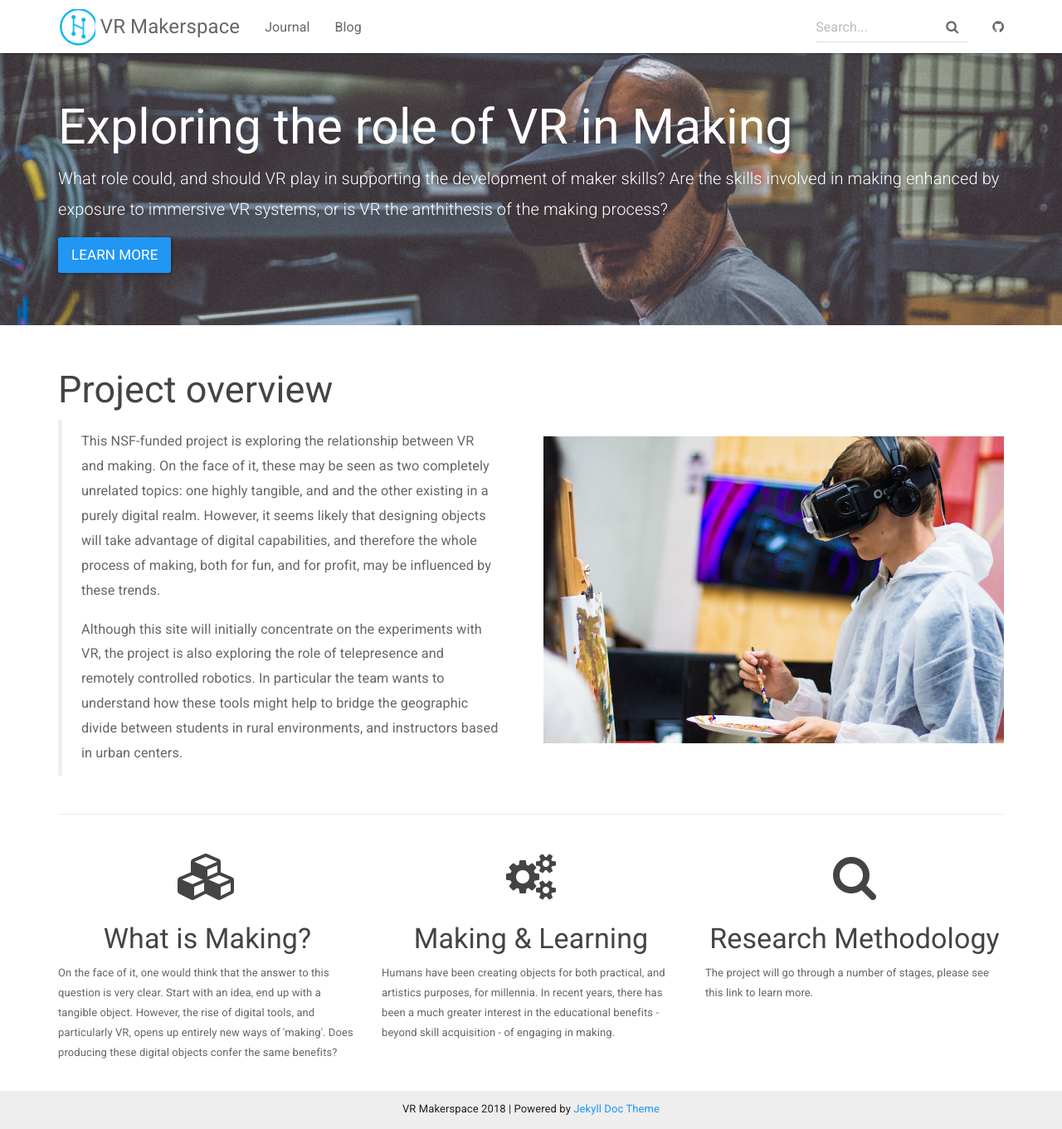
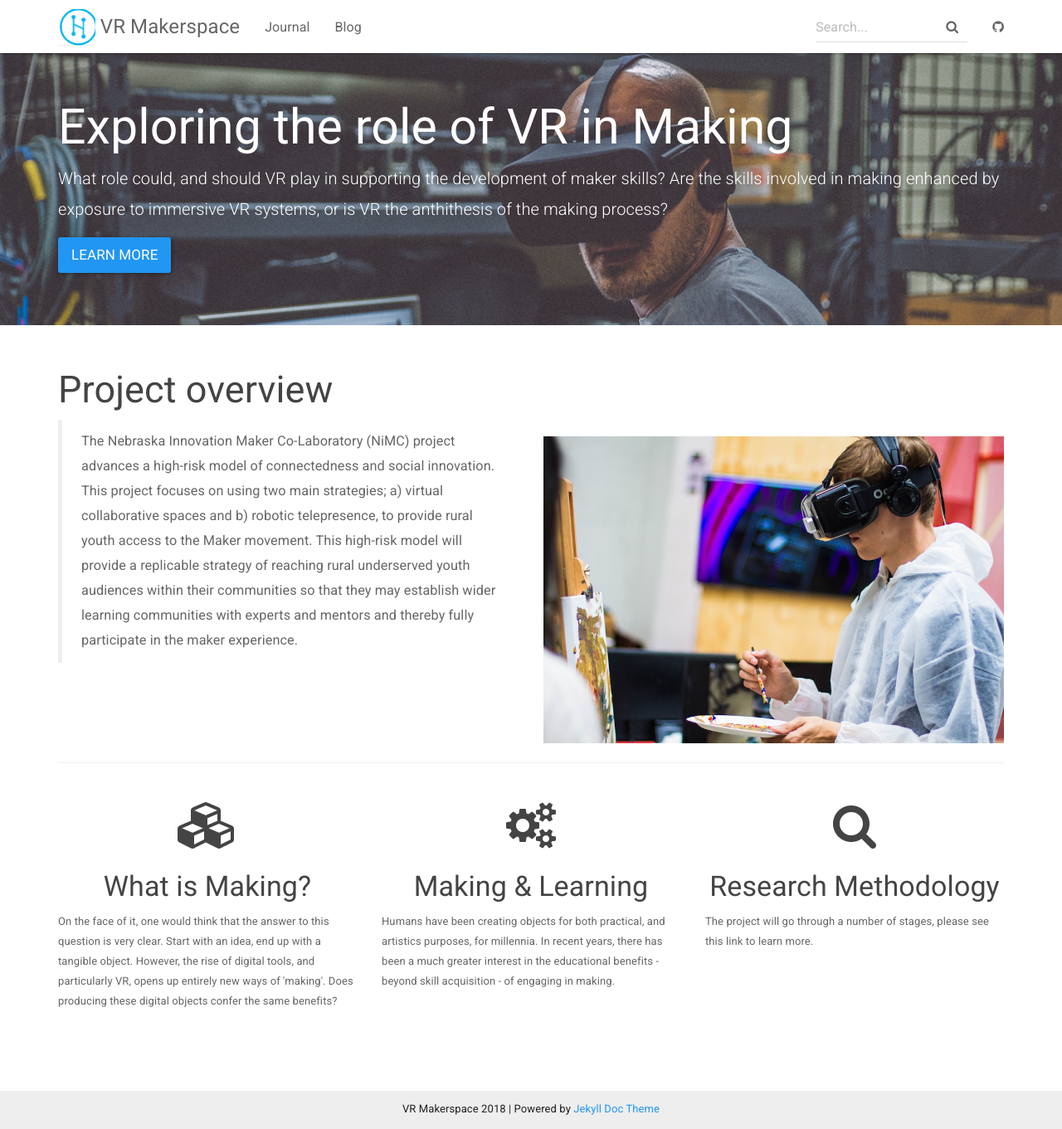
Before and after one commit to aksakalli/jekyll-doc-theme, a Jekyll site: the page built from index.html, in a window 1280 px wide and 1361 px high. Shown: the whole window at 83% size. Built offline with Jekyll 4.4.1, drawn with Linux system fonts in a browser that asks for light colours; nearby versions of some CDN libraries.

Commit message:
Updated project description and removed
<p>This NSF-funded project is exploring the relationship between VR and making. On the face of it, these may be seen as two completely unrelated topics: one highly tangible, and
              and the other existing in a purely digital realm. However, it seems likely that designing objects will take advantage of digital capabilities, and therefore the whole process of
            making, both for fun, and for profit, may be influenced by these trends.</p>
            <p>Although this site will initially concentrate on the experiments with VR, the project is also exploring the role of telepresence and remotely controlled robotics. In particular
            the team wants to understand how these tools might help to bridge the geographic divide between students in rural environments, and instructors based in urban centers.</p>

```diff
--- a/index.html
+++ b/index.html
@@ -18,11 +18,9 @@ layout: default
         <div class="col-md-6">
             <h2 class="header-light regular-pad">Project overview</h2>
             <blockquote>
-              <p>This NSF-funded project is exploring the relationship between VR and making. On the face of it, these may be seen as two completely unrelated topics: one highly tangible, and
-              and the other existing in a purely digital realm. However, it seems likely that designing objects will take advantage of digital capabilities, and therefore the whole process of
-            making, both for fun, and for profit, may be influenced by these trends.</p>
-            <p>Although this site will initially concentrate on the experiments with VR, the project is also exploring the role of telepresence and remotely controlled robotics. In particular
-            the team wants to understand how these tools might help to bridge the geographic divide between students in rural environments, and instructors based in urban centers.</p>
+                <p>	The Nebraska Innovation Maker Co-Laboratory (NiMC) project advances a high-risk model of connectedness and social innovation. This project focuses on using two main strategies; a) virtual collaborative spaces and b) robotic telepresence, to provide rural youth access to the Maker movement. This high-risk model will provide a replicable strategy of reaching rural underserved youth audiences within their communities so that they may establish wider learning communities with experts and mentors and thereby fully participate in the maker experience.
+                </p>
+
             </blockquote>
         </div>
         <div class="col-md-6 text-center">
```
